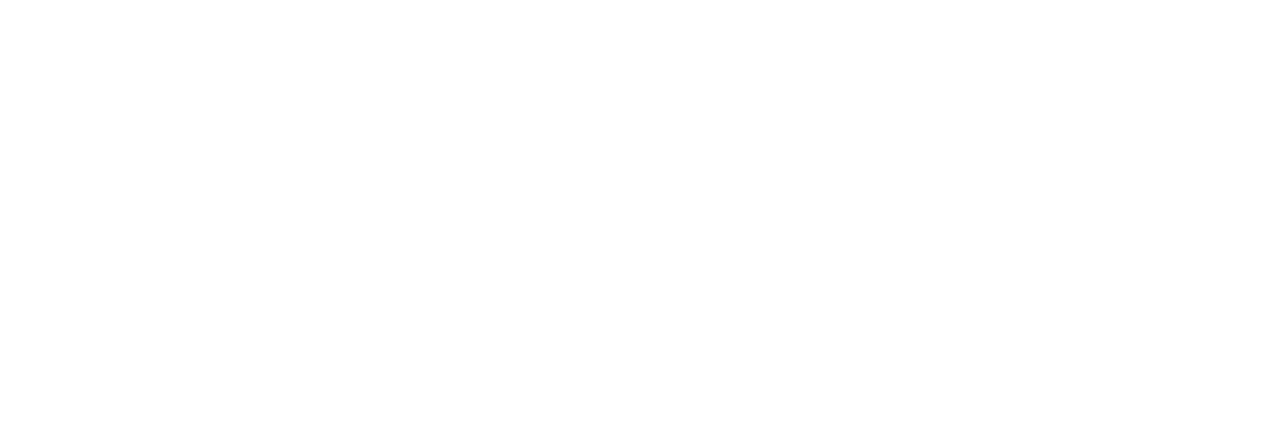
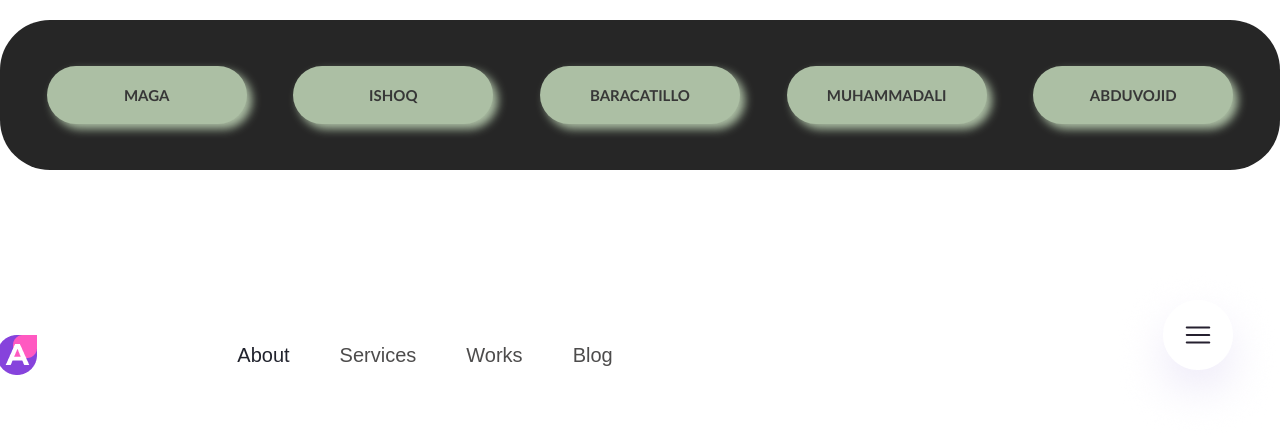
Before and after one commit to themagawo2011/EXAM-3, a plain HTML site: page index.html in a window 1280 px wide. Drawn offline with Linux system fonts and the light colour scheme.

Commit message:
div 1 сохтам

```diff
--- a/index.html
+++ b/index.html
@@ -7,6 +7,27 @@
     <link rel="stylesheet" href="./style.css">
 </head>
 <body>
+    <div class="name">
+    <div class="names">
+      <a href="./index.html" class="link"><button class="bt">MAGA</button></a>
+      <a href="./ishoq/ishoq.html" class="link"><button class="bt">ISHOQ</button></a>
+      <a href="./barakatilo/barakat.html" class="link"><button class="bt">BARACATILLO</button></a>
+      <a href="./muhamadali/ali.html" class="link"><button class="bt">MUHAMMADALI</button></a>
+      <a href="./abduvojid/abdu.html" class="link"><button class="bt">ABDUVOJID</button></a>
+    </div>
+    </div>
 
+
+
+    <div class="box1">
+        <img src="./images/Group 31.png" alt="">
+        <div class="div1box1">
+            <p class="p11">About</p>
+            <p class="p1">Services</p>
+            <p class="p1">Works</p>
+            <p class="p1">Blog</p>
+        </div>
+        <img src="./images/Menu.png" alt="">
+    </div>
 </body>
 </html>
--- a/style.css
+++ b/style.css
@@ -0,0 +1,69 @@
+* {
+    margin: 0;
+    font-family: sans-serif;
+}
+
+.bt{
+    width: 200px;
+    border: none;
+    border-radius: 30px;
+    padding: 20px 30px;
+    background-color: #acbfa4;
+    box-shadow: 5px 5px 10px #acbfa4;
+    color: #373737;
+    font-size: 15px;
+    font-weight: 700;
+    font-family:'Trebuchet MS', 'Lucida Sans Unicode', 'Lucida Grande', 'Lucida Sans', Arial, sans-serif ;
+}
+
+.bt:hover{
+    position: relative;
+    top: 10px;
+    left: 10px;
+    box-shadow: 0px 0px 10px #fffdeb;
+}
+
+.names{
+    width: 1440px;
+    height: 150px;
+    background-color: #262626;
+    display: flex;
+    justify-content: space-evenly;
+    align-items: center;
+    margin-bottom: 100px;
+    border-radius: 50px;
+}
+
+.name{
+    display: flex;
+    justify-content: center;
+    margin-top: 20px;
+}
+
+
+
+.p11{
+    font-size: 20px;
+    font-weight: 500;
+    color: #21232D;
+}
+
+.p1{
+    font-size: 20px;
+    font-weight: 500;
+    color: #4d4c4c;
+}
+
+.div1box1{
+    display: flex;
+    gap: 50px;
+    margin-right: 200px;
+    margin-left: -100px;
+}
+
+.box1{
+    display: flex;
+    justify-content: center;
+    align-items: center;
+    gap: 300px;
+}
```
Also changed, not shown: images/Group 31.png (added), images/Menu.png (added), images/user-image 1.png (added).
